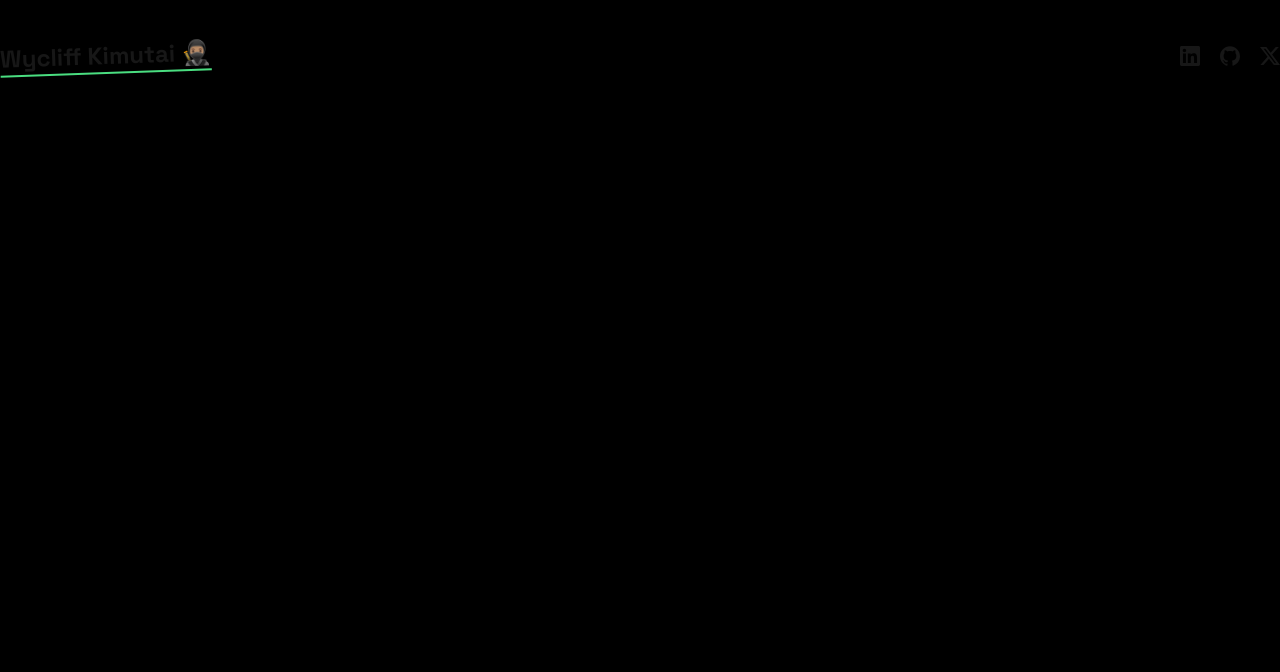
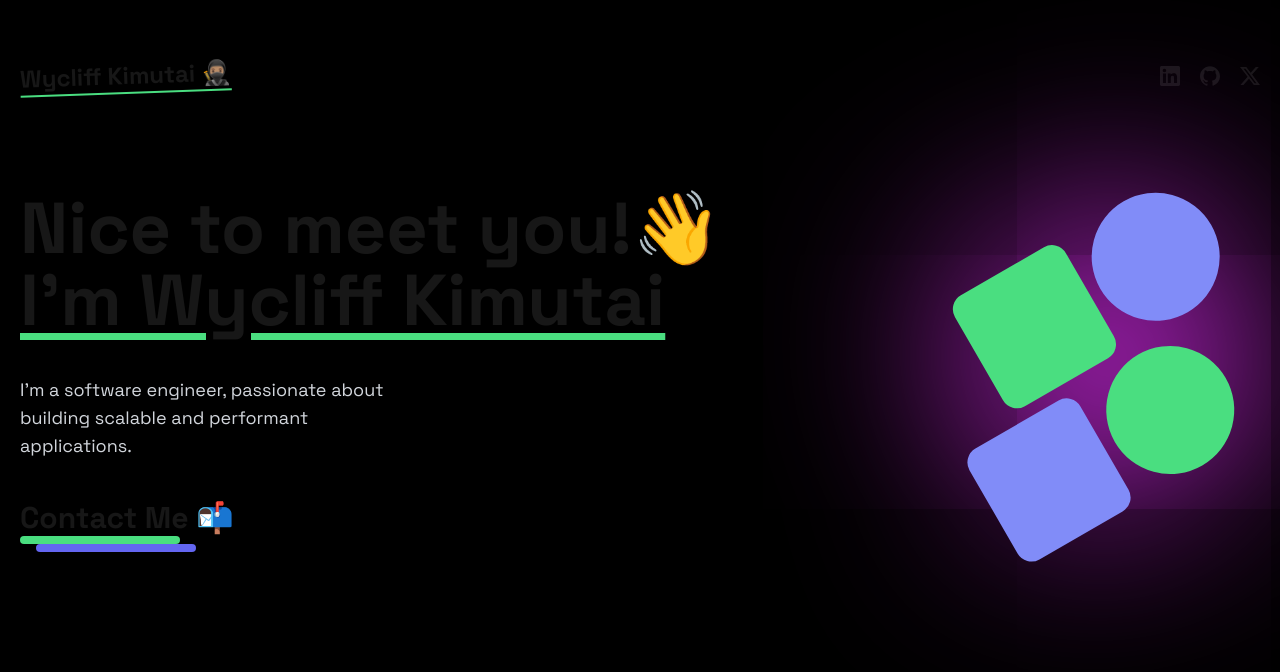
Before and after one commit to kimutaiwycliff/minimalistic-portfolio, a Next.js app: page / in a window 1280 px wide. Shown: the top 672 px of the page. Built offline with nearby package versions, Linux system fonts and the light colour scheme.

Commit message:
feat(hero):flex

```diff
--- /dev/null
+++ b/app/(home)/components/HeroSection.tsx
@@ -0,0 +1,47 @@
+import Link from 'next/link';
+
+const HeroSection = () => {
+  return (
+    <div className="min-h-[60vh] flex flex-col-reverse gap-14 lg:gap-0 lg:flex-row items-center justify-between">
+      <div className="space-y-10 text-center lg:text-left">
+        <h1 className="text-4xl lg:text-7xl font-bold">
+          Nice to meet you!👋 <br />
+          <span className="underline underline-offset-8 decoration-green-400">
+            {"I'm Wycliff Kimutai"}
+          </span>
+        </h1>
+        <p className="md:w-96 text-lg text-gray-300">
+          {
+            "I'm a software engineer, passionate about building scalable and performant applications."
+          }
+        </p>
+        <Link
+          href={'mailto:kcliff@tutanota.com'}
+          className="inline-block group"
+        >
+          <div>
+            <h1 className="text-3xl font-bold group-hover:text-green-400 transition-all">
+              Contact Me 📬
+            </h1>
+            <div className="w-40 h-2 bg-green-400 rounded-full"></div>
+            <div className="w-40 h-2 bg-indigo-500 rounded-full translate-x-4"></div>
+          </div>
+        </Link>
+      </div>
+      <div>
+        <div className="w-72 h-72 space-y-3 -rotate-[30deg] relative">
+          <div className="flex gap-3 translate-x-8">
+            <div className="w-32 h-32 rounded-2xl bg-green-400"></div>
+            <div className="w-32 h-32 rounded-full bg-indigo-400"></div>
+          </div>
+          <div className="flex gap-3 -translate-x-8">
+            <div className="w-32 h-32 rounded-2xl bg-indigo-400"></div>
+            <div className="w-32 h-32 rounded-full bg-green-400"></div>
+          </div>
+          <div className="glow absolute top-[40%] right-1/2 -z-10"></div>
+        </div>
+      </div>
+    </div>
+  );
+};
+export default HeroSection;
--- a/app/(home)/page.tsx
+++ b/app/(home)/page.tsx
@@ -1,10 +1,12 @@
+import HeroSection from "./components/HeroSection"
 import NavBar from "./components/NavBar"
 
 const HomePage = () => {
   return (
-    <div className="min-h-screen bg-black">
-      <div className="max-w-7xl mx-auto">
+    <div className="min-h-screen bg-black overflow-hidden">
+      <div className="max-w-7xl mx-auto p-5">
         <NavBar />
+        <HeroSection />
       </div>
     </div>
   )
--- a/app/globals.css
+++ b/app/globals.css
@@ -90,3 +90,10 @@ body {
     @apply bg-background text-foreground;
   }
 }
+
+.glow {
+  width: 0px;
+  height: 0px;
+  border-radius: 50%;
+  box-shadow: 0 0 200px 130px #c026d3;
+}
```
